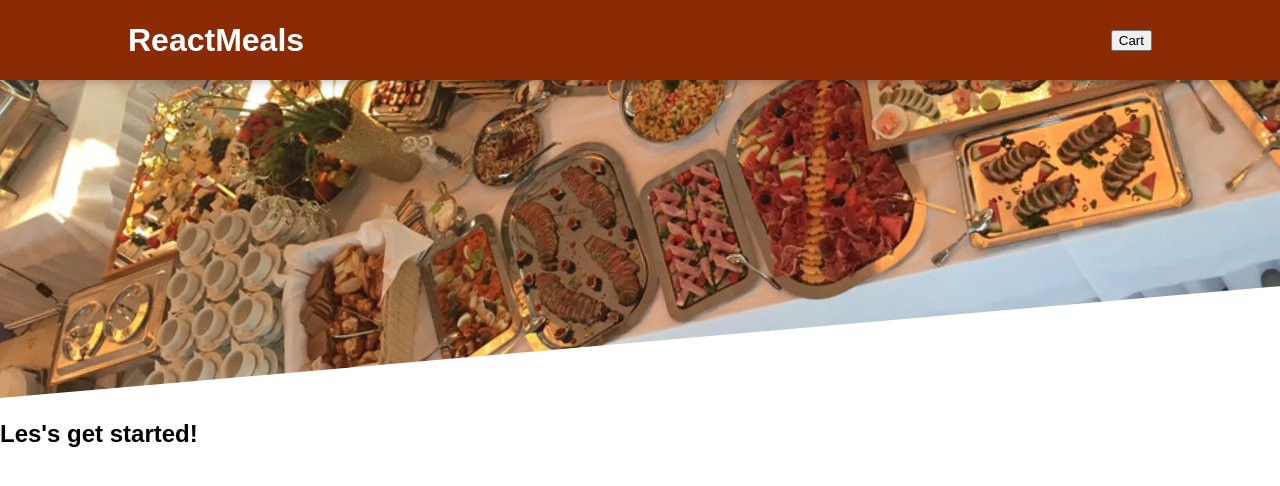
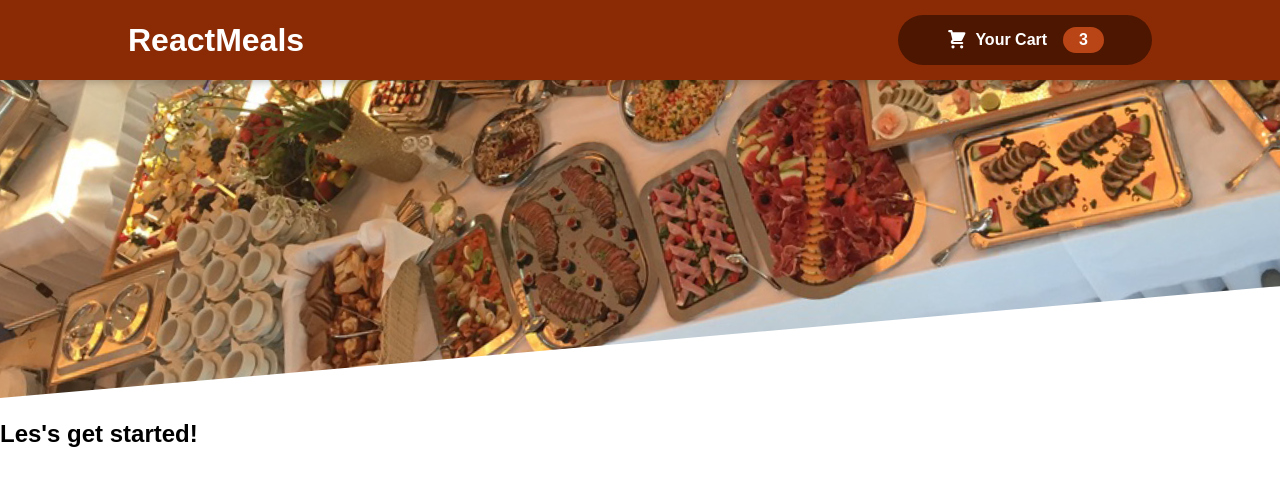
Before and after one commit to andresGarcia90/react-complete-guide, a React (Create React App) app: page / in a window 1280 px wide. Shown: the top 486 px of the page. Built offline with nearby package versions, Linux system fonts and the light colour scheme.

Commit message:
Adding Header

```diff
--- /dev/null
+++ b/src/components/Cart/CartIcon.js
@@ -0,0 +1,14 @@
+import React  from 'react';
+const CartIcon = () => {
+    return (
+      <svg
+        xmlns='http://www.w3.org/2000/svg'
+        viewBox='0 0 20 20'
+        fill='currentColor'
+      >
+        <path d='M3 1a1 1 0 000 2h1.22l.305 1.222a.997.997 0 00.01.042l1.358 5.43-.893.892C3.74 11.846 4.632 14 6.414 14H15a1 1 0 000-2H6.414l1-1H14a1 1 0 00.894-.553l3-6A1 1 0 0017 3H6.28l-.31-1.243A1 1 0 005 1H3zM16 16.5a1.5 1.5 0 11-3 0 1.5 1.5 0 013 0zM6.5 18a1.5 1.5 0 100-3 1.5 1.5 0 000 3z' />
+      </svg>
+    );
+  };
+
+  export default CartIcon;
--- a/src/components/Layout/Header.js
+++ b/src/components/Layout/Header.js
@@ -1,12 +1,13 @@
 import React from "react";
 import mealsImage from "../../assets/meals.jpg";
 import classes from './Header.module.css';
+import HeaderCartButton from "./HeaderCartButton";
 function Header(props) {
   return (
     <>
       <header className={classes.header}>
         <h1>ReactMeals</h1>
-        <button>Cart</button>
+        <HeaderCartButton />
       </header>
       <div className={classes['main-image']}>
         <img src={mealsImage} alt="Meals Header" />
--- /dev/null
+++ b/src/components/Layout/HeaderCartButton.js
@@ -0,0 +1,16 @@
+import React from "react";
+import CartIcon from "../Cart/CartIcon";
+import classes from "./HeaderCartButton.module.css";
+function HeaderCartButton(props) {
+  return (
+    <button className={classes.button}>
+      <span className={classes.icon}>
+        <CartIcon></CartIcon>
+      </span>
+      <span>Your Cart</span>
+      <span className={classes.badge}>3</span>
+    </button>
+  );
+}
+
+export default HeaderCartButton;
--- /dev/null
+++ b/src/components/Layout/HeaderCartButton.module.css
@@ -0,0 +1,59 @@
+.button {
+    cursor: pointer;
+    font: inherit;
+    border: none;
+    background-color: #4d1601;
+    color: white;
+    padding: 0.75rem 3rem;
+    display: flex;
+    justify-content: space-around;
+    align-items: center;
+    border-radius: 25px;
+    font-weight: bold;
+  }
+
+  .button:hover,
+  .button:active {
+    background-color: #2c0d00;
+  }
+
+  .icon {
+    width: 1.35rem;
+    height: 1.35rem;
+    margin-right: 0.5rem;
+  }
+
+  .badge {
+    background-color: #b94517;
+    padding: 0.25rem 1rem;
+    border-radius: 25px;
+    margin-left: 1rem;
+    font-weight: bold;
+  }
+
+  .button:hover .badge,
+  .button:active .badge {
+    background-color: #92320c;
+  }
+
+  .bump {
+    animation: bump 300ms ease-out;
+  }
+
+  @keyframes bump {
+    0% {
+      transform: scale(1);
+    }
+    10% {
+      transform: scale(0.9);
+    }
+    30% {
+      transform: scale(1.1);
+    }
+    50% {
+      transform: scale(1.15);
+    }
+    100% {
+      transform: scale(1);
+    }
+  }
```
